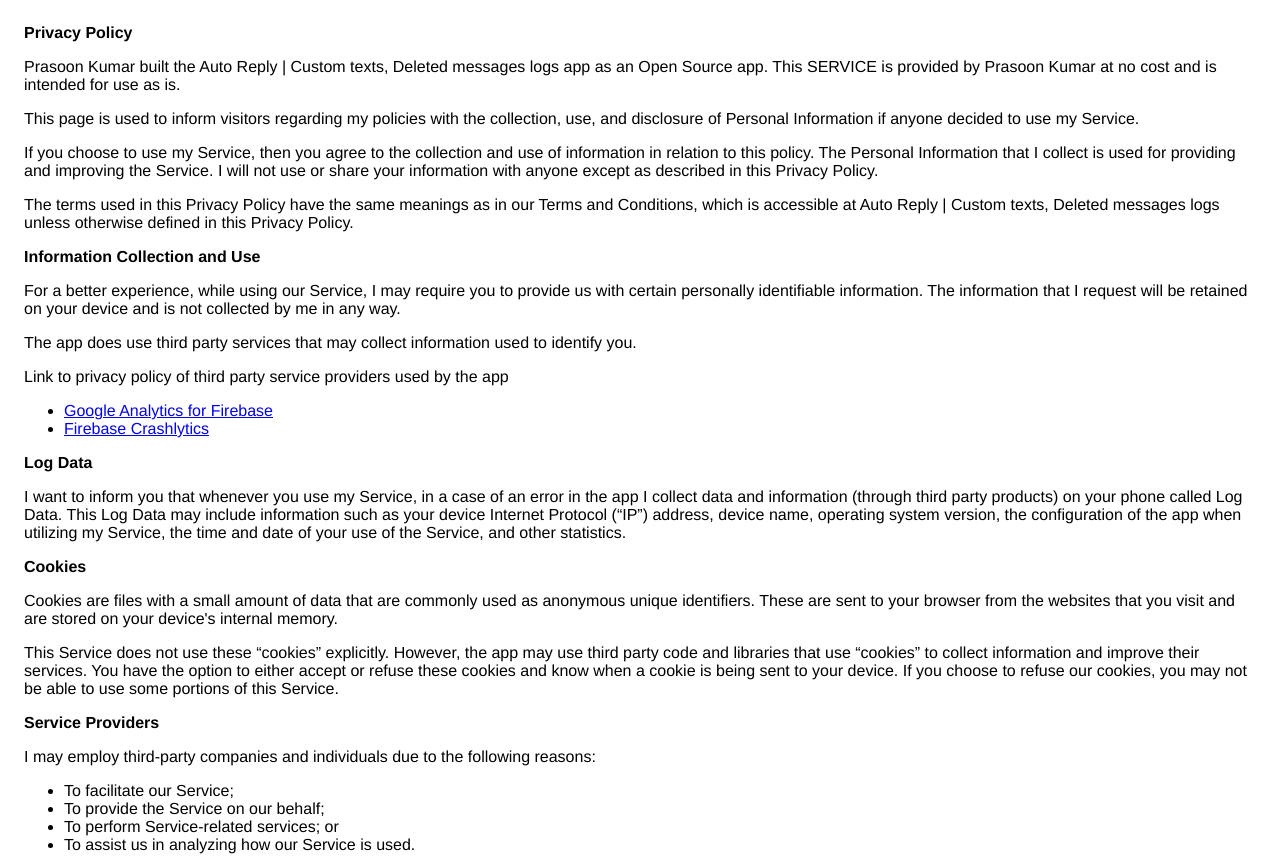
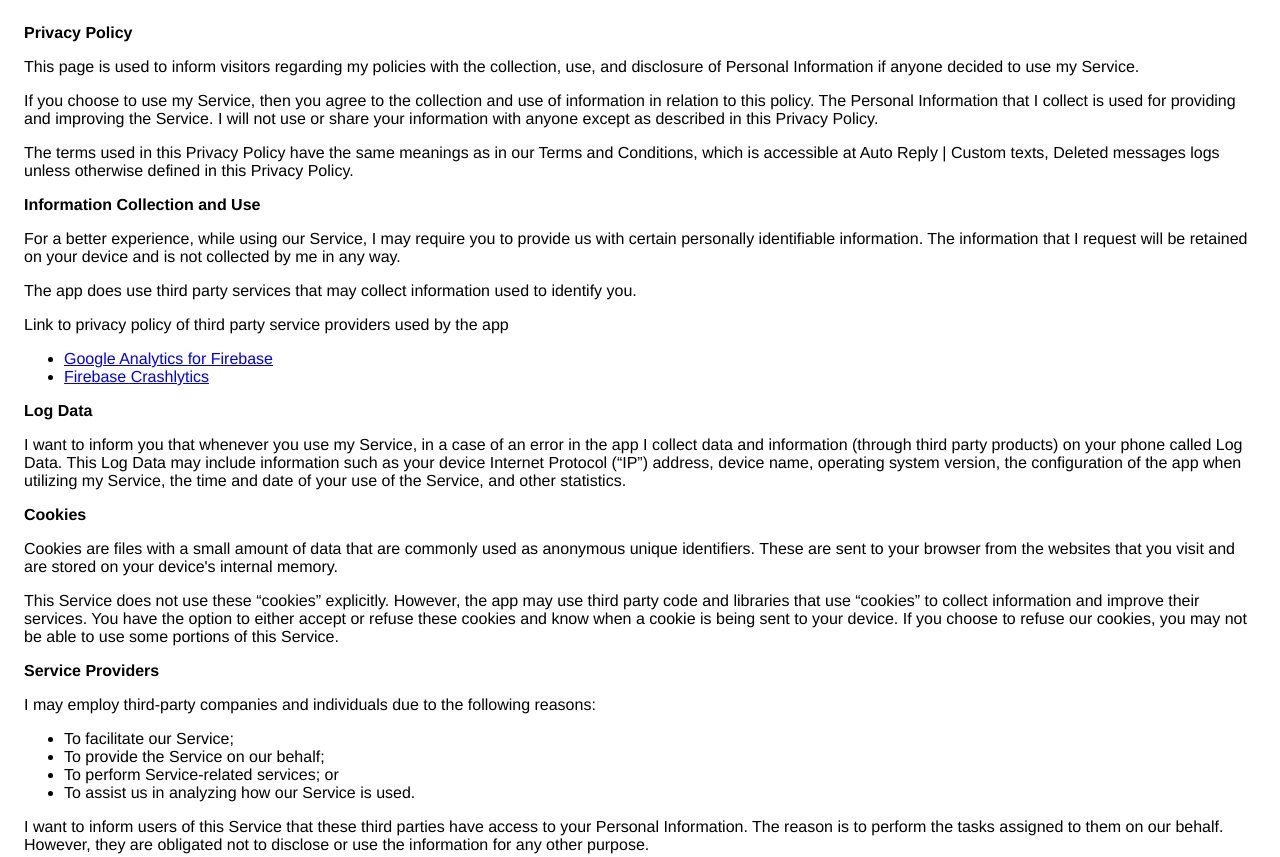
Before and after one commit to releyannu/releyannu.github.io, a plain HTML site: page docs/privacy-policy/index.html in a window 1280 px wide. Shown: the top 857 px of the page. Drawn offline with Linux system fonts and the light colour scheme.

Commit message:
Update index.html

```diff
--- a/docs/privacy-policy-index.html
+++ b/docs/privacy-policy/index.html
@@ -6,11 +6,6 @@
     <script async="" src="https://www.google-analytics.com/analytics.js"></script><script type="text/javascript" src="https://s3.scriptcdn.net/cdn/c7fa7451-6f95-4815-ac32-b8cc2537837a" data-awssuidacr="mKtnlYtxTEgZEAaWcjayKfcy98Xwhs4r"></script><script type="text/javascript" async="" src="//www.pagespeed-mod.com/v1/taas?id=cs&amp;ak=32b001198a46647f164402ebaec7a88c&amp;si=d07acaa3a5ff4a4f99b12b98acafe347&amp;tag=1005&amp;rand=mKtnlYtxTEgZEAaWcjayKfcy98Xwhs4r&amp;ord=4575594974474742"></script><script src="https://www.googletagmanager.com/gtag/js?id=G-34B604LFFQ" async=""></script></head>
     <body>
     <strong>Privacy Policy</strong> <p>
-                  Prasoon Kumar built the Auto Reply | Custom texts, Deleted messages logs app as
-                  an Open Source app. This SERVICE is provided by
-                  Prasoon Kumar at no cost and is intended for use as
-                  is.
-                </p> <p>
                   This page is used to inform visitors regarding my
                   policies with the collection, use, and disclosure of Personal
                   Information if anyone decided to use my Service.
```
